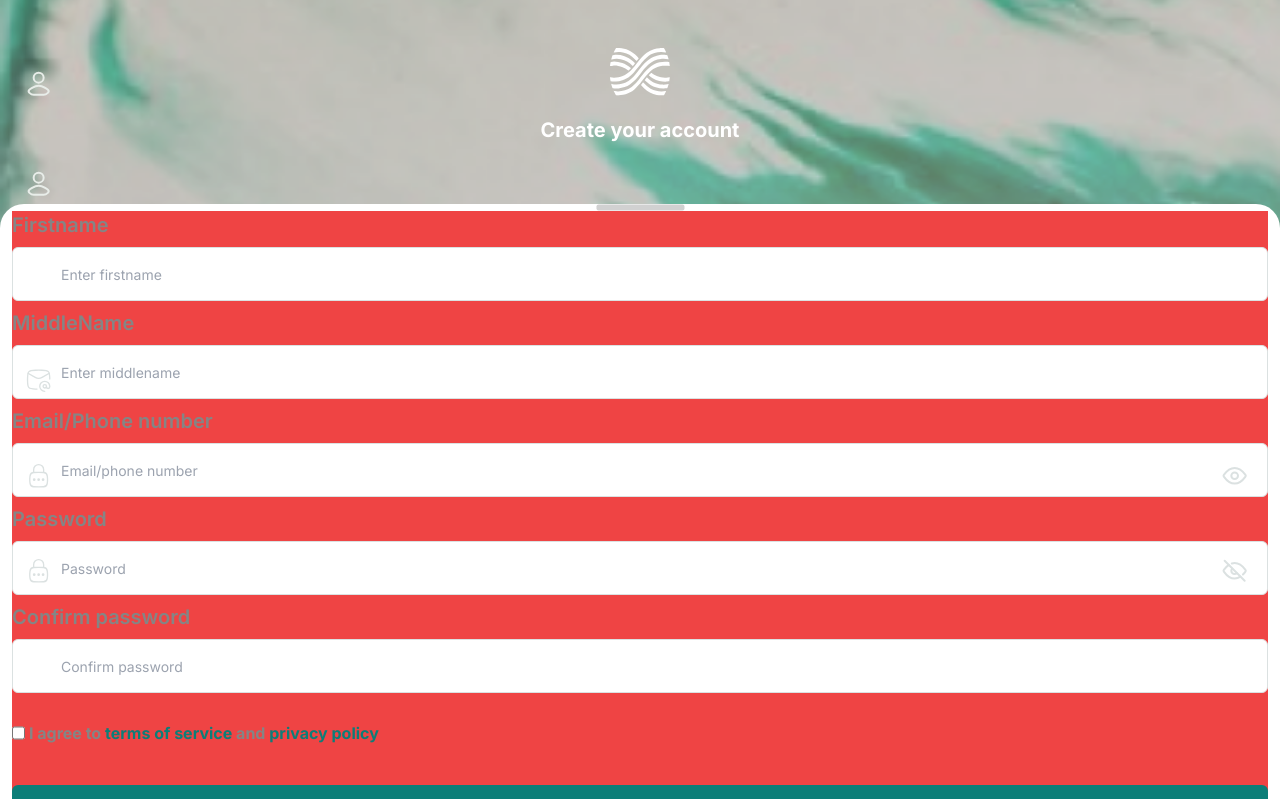
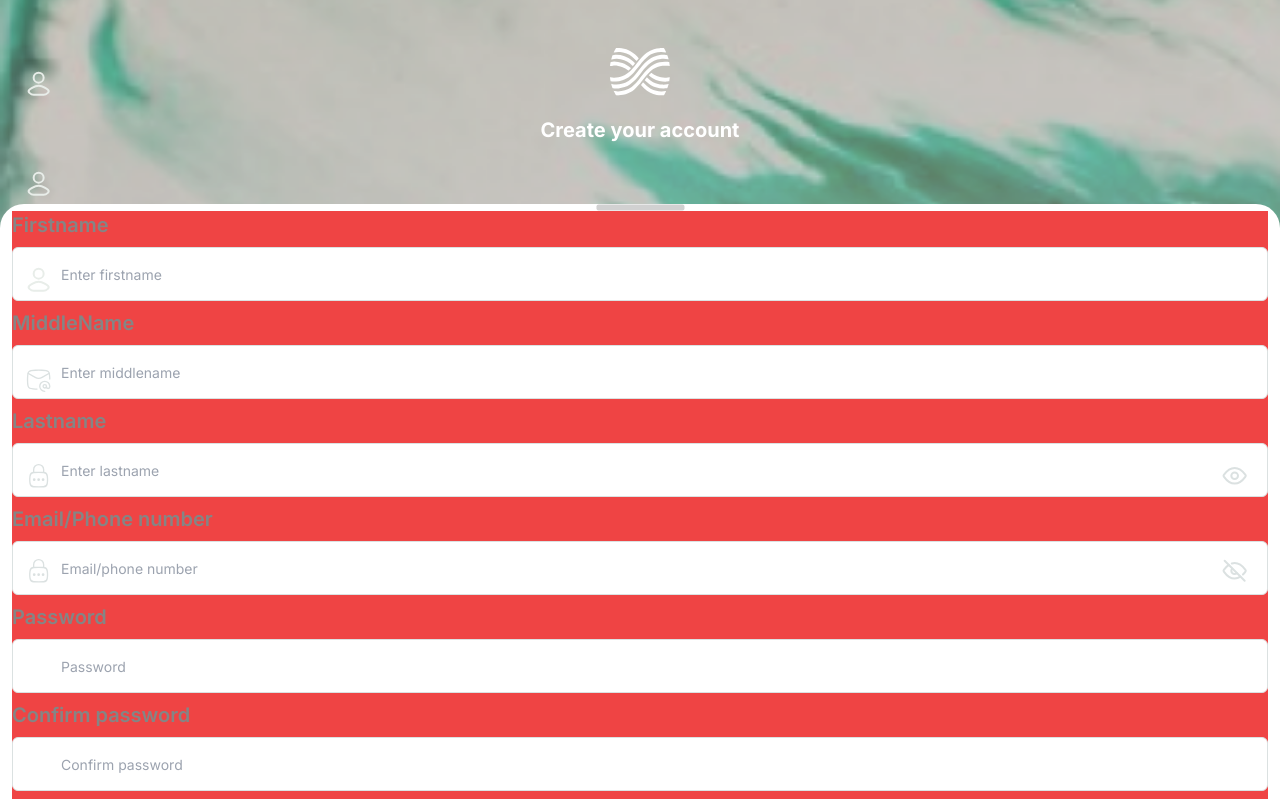
Before and after one commit to DeePinnacle/wavebudget_webapp, a Next.js app: page /register in a window 1280 px wide. Shown: the top 799 px of the page. Built offline with nearby package versions, Linux system fonts and the light colour scheme.

Commit message:
Update reg-form.tsx

```diff
--- a/src/components/form/reg-form.tsx
+++ b/src/components/form/reg-form.tsx
@@ -251,9 +251,9 @@ const RegForm = () => {
             <UserIcon className={`absolute top-[170px] left-6 w-7 h-7`} />
             <input type='text' value={ formData.middlename } name='middlename' className={`${middlenameErrBorder === true ? "border border-solid border-[#ED0F0F]":"" } w-full text-lg my-2 py-3 px-2 rounded-md border border-solid border-[#DBE1E1] placeholder:pl-10 placeholder:text-sm outline-none`} placeholder='Enter middlename' onChange={(e)=>{ handleOnChange(e)}} />
 
-            {/*<label htmlFor='lastname' className='text-[#858585] text-xl font-semibold'>Lastname</label>
+            <label htmlFor='lastname' className='text-[#858585] text-xl font-semibold'>Lastname</label>
             <UserIcon className={`absolute top-[266px] left-6 w-7 h-7`} />
-            <input type='text' value={ formData.lastname } name='lastname' className={`${lastnameErrBorder === true ? "border border-solid border-[#ED0F0F]":"" } w-full text-lg my-2 py-3 px-2 rounded-md border border-solid border-[#DBE1E1] placeholder:pl-10 placeholder:text-sm outline-none`} placeholder='Enter lastname' onChange={(e)=>{ handleOnChange(e)}} />*/}
+            <input type='text' value={ formData.lastname } name='lastname' className={`${lastnameErrBorder === true ? "border border-solid border-[#ED0F0F]":"" } w-full text-lg my-2 py-3 px-2 rounded-md border border-solid border-[#DBE1E1] placeholder:pl-10 placeholder:text-sm outline-none`} placeholder='Enter lastname' onChange={(e)=>{ handleOnChange(e)}} />
 
             <label htmlFor='first-last-name' className='text-[#858585] text-xl font-semibold'>Email/Phone number</label>
             <EnvelopeIcon className={"absolute top-[367px] left-6 w-7 h-7"} />
```
